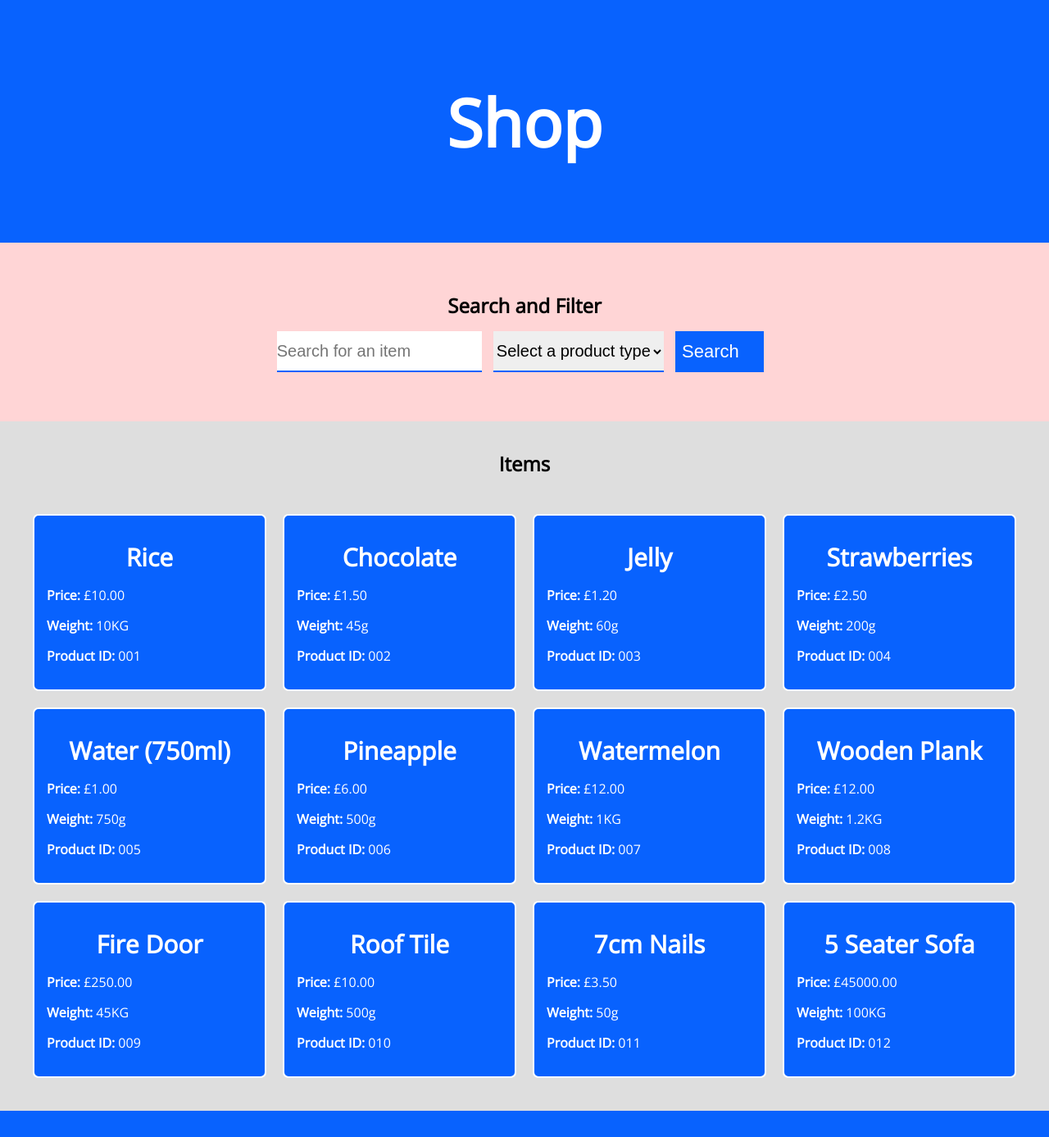
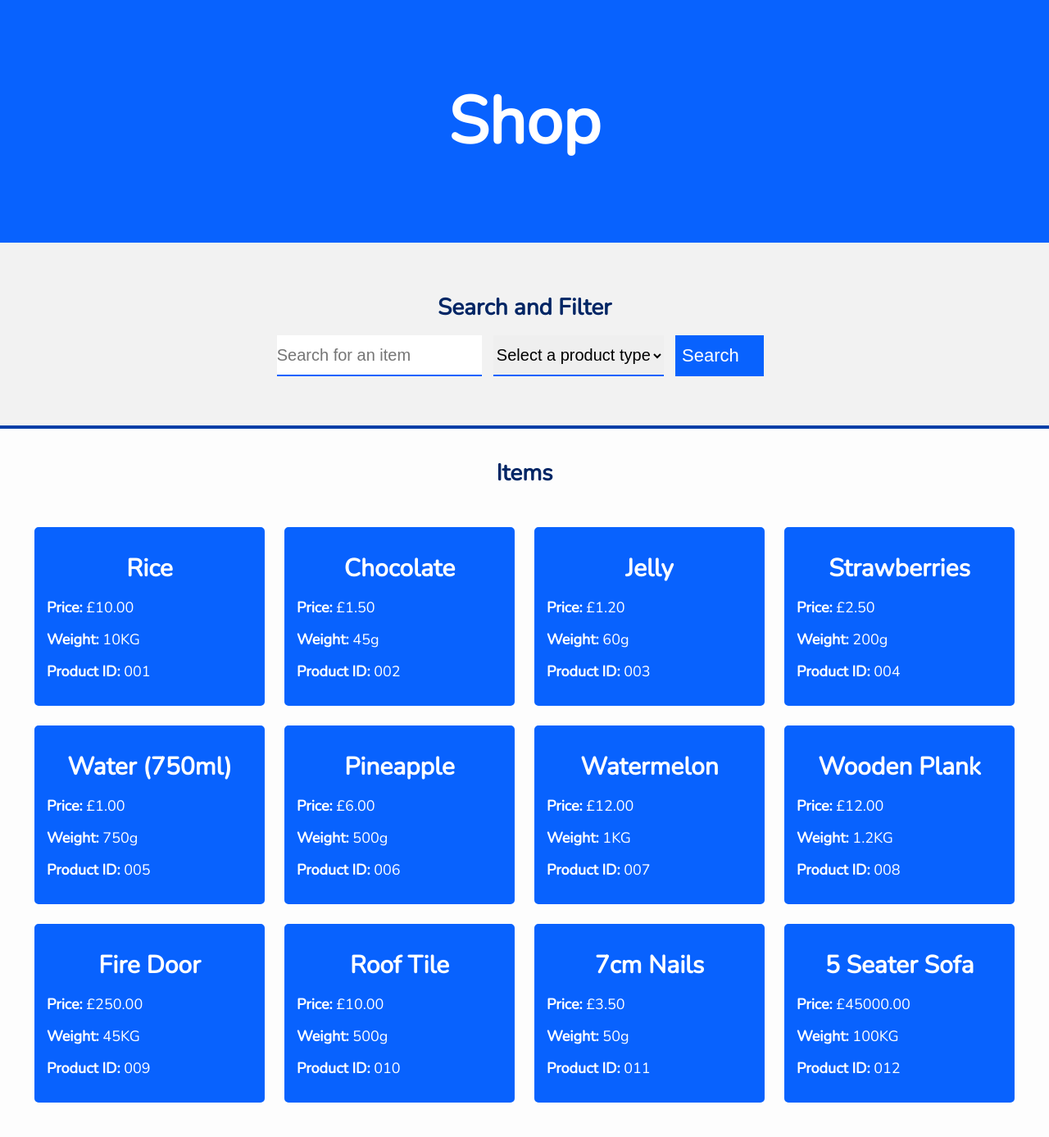
Before and after one commit to nayemkh/PHP---Shopping, a PHP site: page / in a window 1280 px wide. Shown: the whole page at 82% size. Before the commit the page ends 1355 px from the top, so only its background shows below. Run offline with PHP 8.4, Linux system fonts and the light colour scheme; some libraries are stand-ins or nearby versions.

Commit message:
updated styling, streamlined PHP

```diff
--- a/index.php
+++ b/index.php
@@ -7,7 +7,7 @@
     <meta http-equiv="X-UA-Compatible" content="ie=edge">
     <title>Shop</title>
     <link rel="stylesheet" href="style.css">
-    <link href="https://fonts.googleapis.com/css?family=Open+Sans&display=swap" rel="stylesheet">
+    <link href="https://fonts.googleapis.com/css?family=Nunito&display=swap" rel="stylesheet">
     <script data-search-pseudo-elements src="https://kit.fontawesome.com/25ad1fd958.js" crossorigin="anonymous"></script>
 </head>
 
@@ -31,6 +31,7 @@ $product_types = array_unique($product_types_array); // Removing duplicates
 // Search
 
 if (isset($_POST['search'])) {
+    $search = (htmlentities($_POST['search']));
     // Product Type Filter
     if (htmlentities($_POST['product-type'])) {
         $products_array = array_filter($products_array, function ($product) { // Filtering products array
@@ -78,13 +79,13 @@ if (isset($_POST['search'])) {
                 <?php } ?>
             </select>
             <button class="main-button icon search" type="submit">Search</button>
-            <?php if (isset($_POST['search'])) { ?>
+            <?php if (isset($search)) { ?>
                 <button type="submit" name="clear-search" class="main-button icon clear">Clear Search</a>
                 <?php } ?>
         </form>
     </div>
     <div class="main">
-        <?php if (isset($_POST['search']) && htmlentities($_POST['product-type'])) { ?>
+        <?php if (isset($search) && htmlentities($_POST['product-type'])) { ?>
             <div class="active-filters-wrapper">
                 <?php if (htmlentities($_POST['product-type'])) { ?>
                     <h3>Filters:</h3>
@@ -92,7 +93,7 @@ if (isset($_POST['search'])) {
                 <?php } ?>
             </div>
         <?php } ?>
-        <?php if (isset($_POST['search']) && empty($matches) && $_POST['product-type'] == "") { ?>
+        <?php if (isset($search) && empty($matches) && $_POST['product-type'] == "") { ?>
             <div class="status-message">
                 <p>Sorry, your search did not return any matches.</p>
             </div>
@@ -101,9 +102,11 @@ if (isset($_POST['search'])) {
             <h2 class="intro-header">Items</h2>
         </div>
         <div class="product-list">
-            <?php foreach ($products_array as $product) { ?>
+            <?php
+            if (!empty($products_array)) {
+                foreach ($products_array as $product) { ?>
                     <a class="product-wrapper <?= strtolower($product['type']); ?>" href="#">
-                    <h2 class="product-name"><?= $product['name']; ?></h2>
+                        <h3 class="product-name"><?= $product['name']; ?></h3>
                         <p class="product-price"><strong>Price:</strong> £<?= number_format((float) $product['price'], 2, '.', ''); ?></p>
                         <p class="product-weight"> <strong>Weight: </strong>
                             <?php if ($product['weight'] >= 1000) {
@@ -115,6 +118,7 @@ if (isset($_POST['search'])) {
                         <p class="product-id"><strong>Product ID:</strong> <?= $product['id']; ?></p>
                     </a>
                 <?php } ?>
+            <?php } ?>
         </div>
     </div>
 </body>
--- a/style.less
+++ b/style.less
@@ -36,6 +36,11 @@ h2,
 h3,
 p {
   margin: 15px 0;
+}
+
+h2 {
+  font-size: 28px;
+  color: @blue_3;
 }
 
 // Buttons
@@ -85,7 +90,7 @@ p {
 }
 
 body {
-  font-family: "Open Sans", sans-serif;
+  font-family: "Nunito", sans-serif;
   margin: 0;
   .header-wrapper {
     background-color: @blue_1;
@@ -100,7 +105,8 @@ body {
     overflow: hidden;
     text-align: center;
     padding: 60px 0;
-    background-color: @pink_1;
+    background-color: @grey_2;
+    border-bottom: 4px solid @blue_2;
     h2 {
       margin-top: 0;
     }
@@ -195,13 +201,18 @@ body {
           }
         }
         &:hover,
-        &:focus,
-        &:active {
+        &:focus {
           transform: scale(1.05);
         }
         .product-name {
           font-size: 30px;
           text-align: center;
+          color: white;
+        }
+        .product-price,
+        .product-weight,
+        .product-id {
+          font-size: 18px;
         }
       }
     }
```
Also changed, not shown: global.less (+4 -3 lines), style.css (+1 -1 lines). Lines whose indentation alone changed are shown as unchanged.
